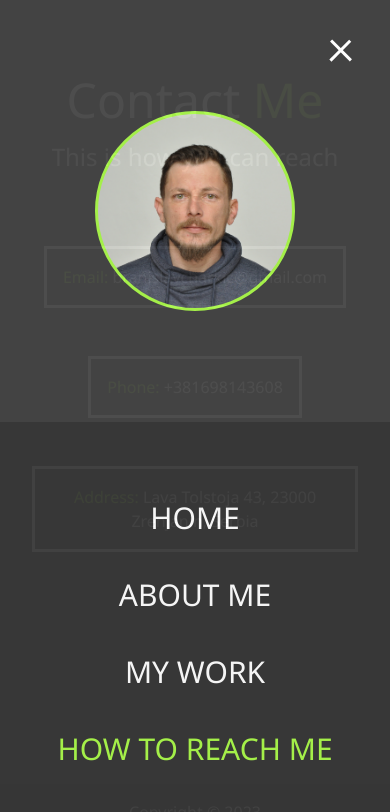
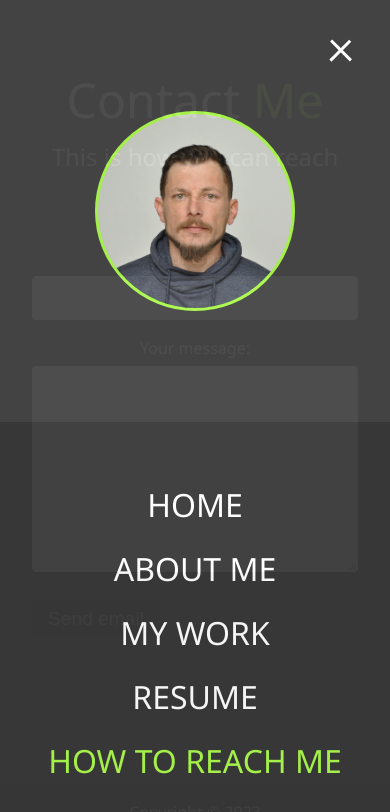
Before and after one commit to Chare023/portfolio, a plain HTML site: page contact.html in a window 390 px wide. Both pictures are taken after a click on the element 341 px from the left and 47 px from the top of the page. Drawn offline with Linux system fonts and the light colour scheme.

Commit message:
Added form on contact page, and linked resume

```diff
--- a/contact.html
+++ b/contact.html
@@ -1,12 +1,14 @@
 <!DOCTYPE html>
 <html lang="en">
-
   <head>
-    <meta charset="UTF-8">
-    <meta http-equiv="X-UA-Compatible" content="IE=edge">
-    <meta name="viewport" content="width=device-width, initial-scale=1.0">
-    <script src="https://kit.fontawesome.com/6616db3986.js" crossorigin="anonymous"></script>
-    <link rel="stylesheet" href="css/main.css">
+    <meta charset="UTF-8" />
+    <meta http-equiv="X-UA-Compatible" content="IE=edge" />
+    <meta name="viewport" content="width=device-width, initial-scale=1.0" />
+    <script
+      src="https://kit.fontawesome.com/6616db3986.js"
+      crossorigin="anonymous"
+    ></script>
+    <link rel="stylesheet" href="css/main.css" />
     <title>Contact Me</title>
   </head>
 
@@ -19,63 +21,53 @@
       </div>
       <nav class="menu">
         <div class="menu-branding">
-                <div class="portrait">
-                </div>
+          <div class="portrait"></div>
         </div>
         <ul class="menu-nav">
           <li class="nav-item">
-                    <a href="index.html" class="nav-link">
-                        Home
-                    </a>
+            <a href="index.html" class="nav-link"> Home </a>
           </li>
           <li class="nav-item">
-                    <a href="about.html" class="nav-link">
-                        About Me
-                    </a>
+            <a href="about.html" class="nav-link"> About Me </a>
           </li>
           <li class="nav-item">
-                    <a href="work.html" class="nav-link">
-                        My Work
+            <a href="work.html" class="nav-link"> My Work </a>
+          </li>
+          <li class="nav-item">
+            <a
+              href="img/BraniclavCarkicCV.pdf"
+              class="nav-link"
+              target="_blank"
+            >
+              Resume
             </a>
           </li>
           <li class="nav-item current">
-                    <a href="contact.html" class="nav-link">
-                        How To Reach Me
-                    </a>
+            <a href="contact.html" class="nav-link"> How To Reach Me </a>
           </li>
         </ul>
       </nav>
     </header>
 
     <main id="contact">
-        <h1 class="lg-heading">
-            Contact <span class="text-secendary">Me</span>
-        </h1>
-        <h2 class="sm-heading">
-            This is how you can reach me...
-        </h2>
-        <div class="boxes">
-            <div>
-                <span class="text-secendary">Email:</span>
-                branislavcharkic@gmail.com
+      <h1 class="lg-heading">Contact <span class="text-secendary">Me</span></h1>
+      <h2 class="sm-heading">This is how you can reach me...</h2>
+      <div class="form-container">
+        <form
+          class="contact-form"
+          action="https://formspree.io/f/xnqynwep"
+          method="POST"
+        >
+          <label>Your email:</label>
+          <input type="email" name="email" />
+          <label>Your message:</label>
+          <textarea cols="30" rows="10" name="message"></textarea>
+          <button class="btn-light" type="submit">Send email</button>
+        </form>
       </div>
-            <div>
-                <span class="text-secendary">Phone:</span>
-                +381698143608
-            </div>
-            <div>
-                <span class="text-secendary">Address:</span>
-                Lava Tolstoja 43, 23000 Zrenjanin, Serbia
-            </div>
-        </div>
-
     </main>
 
-
-    <footer id="main-footer">
-        Copyright &copy; 2023
-    </footer>
+    <footer id="main-footer">Copyright &copy; 2023</footer>
     <script src="js/main.js"></script>
   </body>
-
 </html>
--- a/css/main.css
+++ b/css/main.css
@@ -132,6 +132,10 @@
   transition-delay: 0.4s;
 }
 
+.nav-item:nth-child(5) {
+  transition-delay: 0.5s;
+}
+
 * {
   box-sizing: border-box;
 }
@@ -160,6 +164,10 @@ body#bg-image::after {
   height: 100%;
   z-index: -1;
   background: rgba(68, 68, 68, 0.8);
+}
+
+.fixed {
+  overflow: hidden;
 }
 
 h1,
@@ -309,6 +317,39 @@ main#home h1 {
   color: #000;
 }
 
+.form-container {
+  max-width: 800px;
+  margin: auto;
+}
+
+.form-container button {
+  padding: 0.5rem 1rem;
+  font-size: 1.2rem;
+  width: fit-content;
+  background-color: #2b2b2b;
+  color: #c4c4c4;
+}
+
+input,
+textarea,
+button {
+  width: 100%;
+  padding: 12px;
+  border: 1px solid #fff;
+  border-radius: 4px;
+  box-sizing: border-box;
+  margin-top: 6px;
+  margin-bottom: 16px;
+  font-size: 1rem;
+}
+
+textarea {
+  height: 100% !important;
+  height: 100% !important;
+  overflow: auto;
+  resize: vertical;
+}
+
 .btn,
 .btn-dark,
 .btn-light {
@@ -383,7 +424,11 @@ main#home h1 {
 
   .menu-nav {
     transform: translate3d(100%, 0, 0);
-    font-size: 24px;
+  }
+
+  .nav-link {
+    font-size: 2rem !important;
+    padding: 0.5rem !important;
   }
 
   .menu-branding {
--- a/js/main.js
+++ b/js/main.js
@@ -5,6 +5,7 @@ const menu = document.querySelector('.menu');
 const menuNav = document.querySelector('.menu-nav');
 const menuBranding = document.querySelector('.menu-branding');
 const navItems = document.querySelectorAll('.nav-item');
+const body = document.querySelector('body');
 
 // Set Initial State of Menu
 
@@ -14,6 +15,7 @@ menuBtn.addEventListener('click', toggleMenu);
 
 function toggleMenu() {
   if (!showMenu) {
+    body.classList.add('fixed');
     menuBtn.classList.add('close');
     menu.classList.add('show');
     menuNav.classList.add('show');
@@ -23,6 +25,7 @@ function toggleMenu() {
     // Set Menu State
     showMenu = true;
   } else {
+    body.classList.remove('fixed');
     menuBtn.classList.remove('close');
     menu.classList.remove('show');
     menuNav.classList.remove('show');
```
Also changed, not shown: about.html (+53 -55 lines), index.html (+41 -38 lines), work.html (+78 -52 lines), 1 other file. Lines whose indentation alone changed are shown as unchanged.
